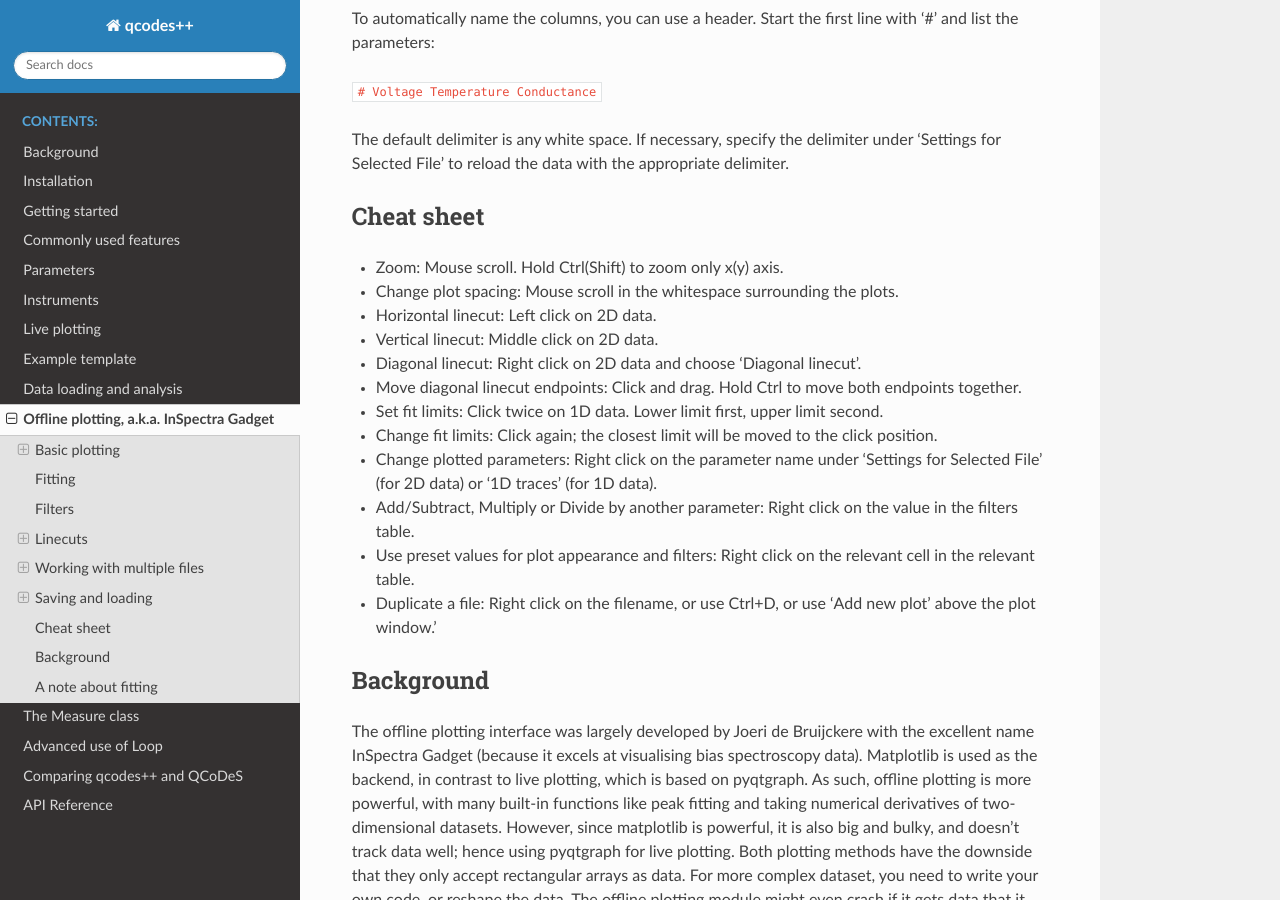
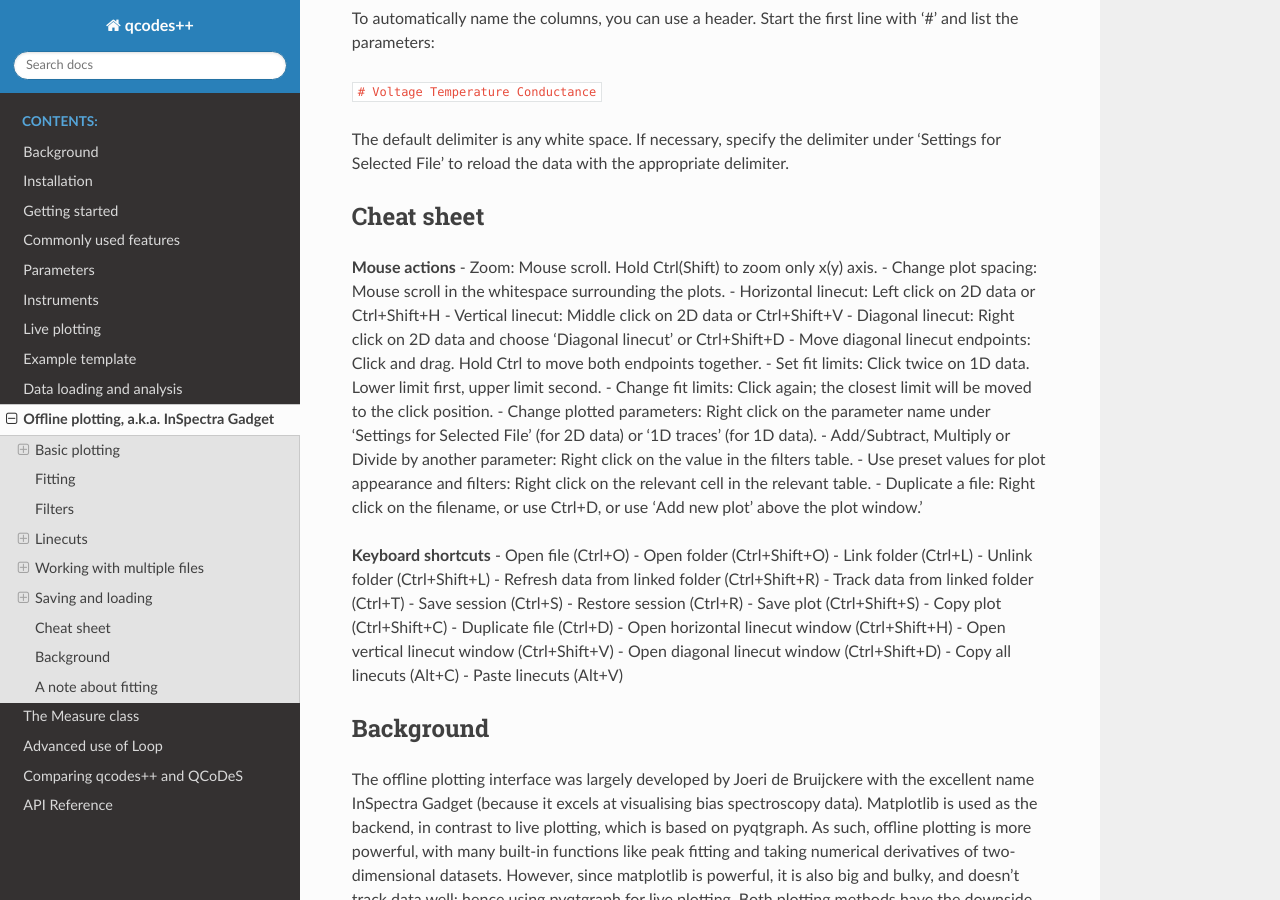
Before and after one commit to qcodespp/qcodespp.github.io, a Sphinx documentation site: the page built from docs/source/offline_plotting.rst, in a window 1280 px wide and 900 px high, scrolled down 8895 px. Built offline with Sphinx 7.4.7 and the Read the Docs theme 3.1.0, drawn with Linux system fonts in a browser that asks for light colours; some of the changed text lies outside the part shown.

Commit message:
offline plotting

```diff
--- a/docs/source/offline_plotting.rst
+++ b/docs/source/offline_plotting.rst
@@ -213,7 +213,7 @@ Linecuts
 - To generate a series of linecuts, specify (the indices) start, end, step and y-axis offset. Use -1 as end index to call the last index. It's probably not a smart idea to plot every line if you have hundreds of lines; it will use a lot of memory and won't look good anyway.
 - Once you have your linecuts, you can also apply a colourmap to their linecolors by selecting which colormap to use, how to apply it, and clicking 'Apply'
 - You can (re-)access the linecut windows from the 'Plot Actions' menu, by right-clicking on the plot area, or by the shortcuts Ctrl+Shift+H, Ctrl+Shift+G, Ctrl+Shift+D for horizontal, vertical, and diagonal linecuts, respectively.
-- You can copy and paste linecuts ('Plot Actions' menu or Alt+C, Alt+V); horizontal and vertical linecuts are copy/pasted according to their *index*, while diagonal linecuts are copy/pasted according to their two data co-ordinates.
+- You can copy and paste linecuts ('Plot Actions' menu or Alt+C, Alt+V); horizontal and vertical linecuts are copy/pasted according to their *index*, while diagonal linecuts are copy/pasted according to their coordinates.
 
 Fitting linecuts
 ^^^^^^^^^^^^^^^^
@@ -321,11 +321,12 @@ The default delimiter is any white space. If necessary, specify the delimiter un
 
 Cheat sheet
 -----------
+**Mouse actions**
 - Zoom: Mouse scroll. Hold Ctrl(Shift) to zoom only x(y) axis.
 - Change plot spacing: Mouse scroll in the whitespace surrounding the plots.
-- Horizontal linecut: Left click on 2D data.
-- Vertical linecut: Middle click on 2D data.
-- Diagonal linecut: Right click on 2D data and choose 'Diagonal linecut'.
+- Horizontal linecut: Left click on 2D data or Ctrl+Shift+H
+- Vertical linecut: Middle click on 2D data or Ctrl+Shift+V
+- Diagonal linecut: Right click on 2D data and choose 'Diagonal linecut' or Ctrl+Shift+D
 - Move diagonal linecut endpoints: Click and drag. Hold Ctrl to move both endpoints together.
 - Set fit limits: Click twice on 1D data. Lower limit first, upper limit second.
 - Change fit limits: Click again; the closest limit will be moved to the click position.
@@ -333,6 +334,24 @@ Cheat sheet
 - Add/Subtract, Multiply or Divide by another parameter: Right click on the value in the filters table.
 - Use preset values for plot appearance and filters: Right click on the relevant cell in the relevant table.
 - Duplicate a file: Right click on the filename, or use Ctrl+D, or use 'Add new plot' above the plot window.'
+
+**Keyboard shortcuts**
+- Open file (Ctrl+O)
+- Open folder (Ctrl+Shift+O)
+- Link folder (Ctrl+L)
+- Unlink folder (Ctrl+Shift+L)
+- Refresh data from linked folder (Ctrl+Shift+R)
+- Track data from linked folder (Ctrl+T)
+- Save session (Ctrl+S)
+- Restore session (Ctrl+R)
+- Save plot (Ctrl+Shift+S)
+- Copy plot (Ctrl+Shift+C)
+- Duplicate file (Ctrl+D)
+- Open horizontal linecut window (Ctrl+Shift+H)
+- Open vertical linecut window (Ctrl+Shift+V)
+- Open diagonal linecut window (Ctrl+Shift+D)
+- Copy all linecuts (Alt+C)
+- Paste linecuts (Alt+V)
 
 Background
 ----------
```
Also changed, not shown: other parts of docs/source/offline_plotting.rst (+1 -1 lines).
